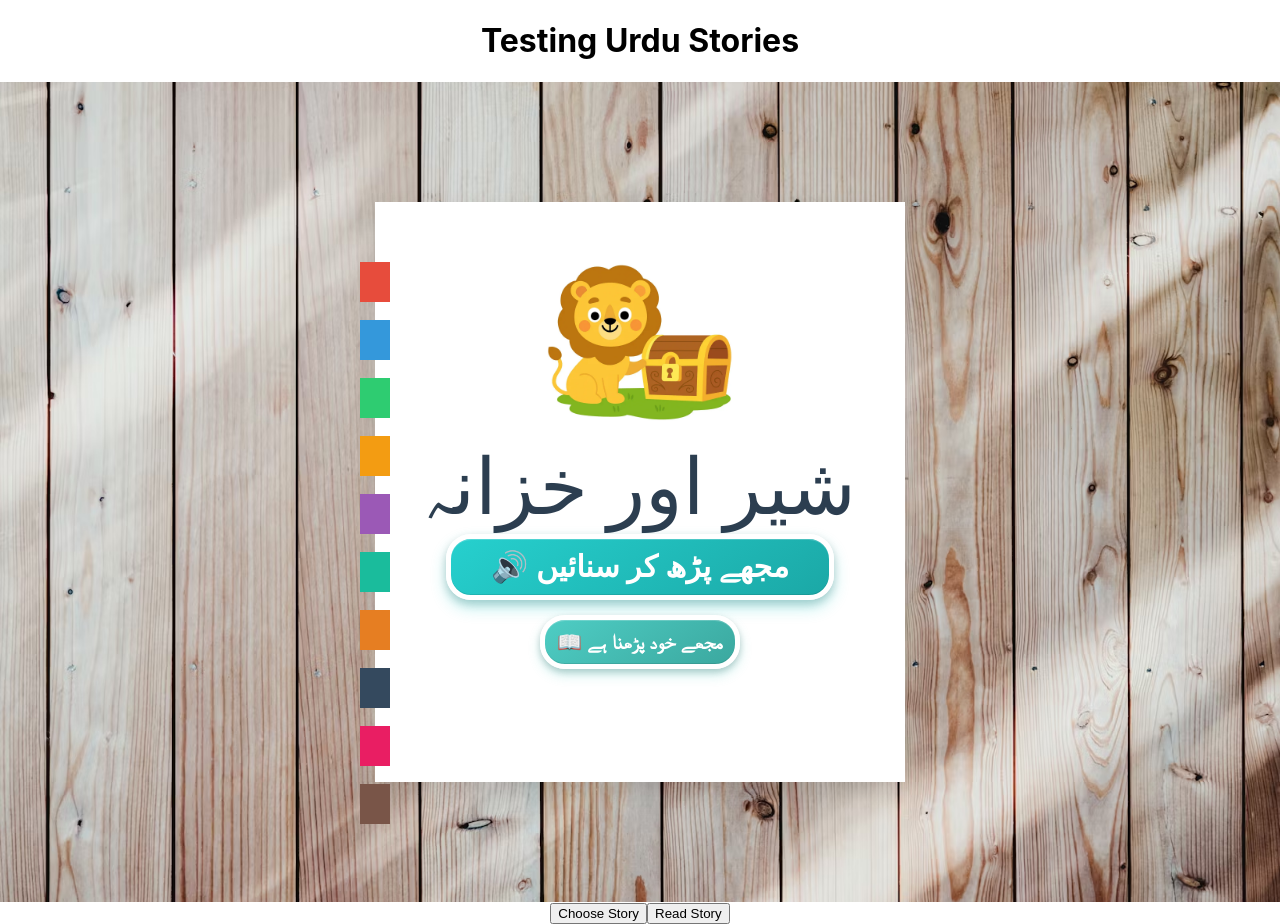
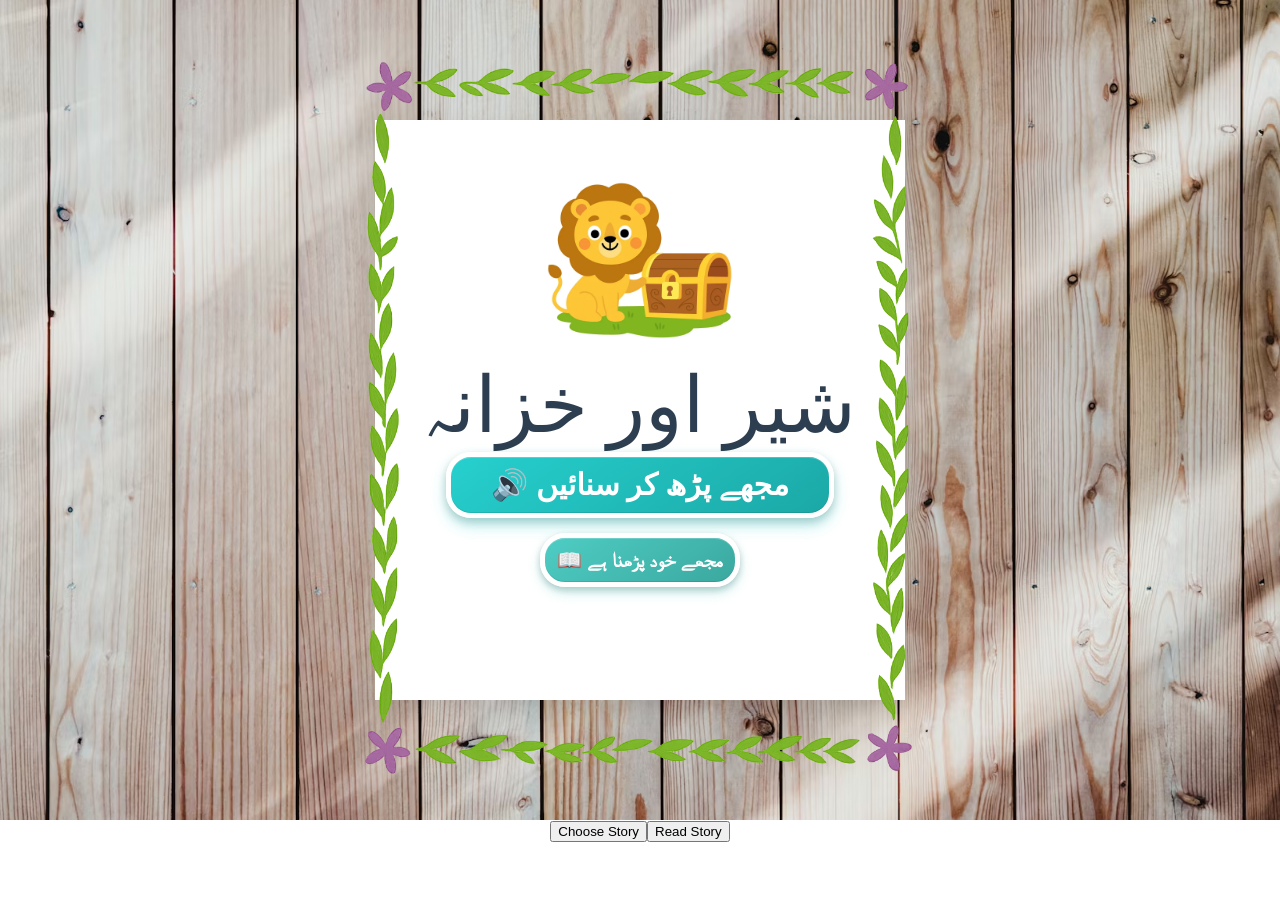
Before and after one commit to rahi-amd/react-learn-app-1, a React (Create React App) app: page / in a window 1280 px wide. After the commit the page ends 881 px from the top, so only its background shows below. Built offline with nearby package versions, Linux system fonts and the light colour scheme; a web font is replaced by a local one.

Commit message:
Add border with button broders

```diff
--- a/src/App.js
+++ b/src/App.js
@@ -7,7 +7,6 @@ function App() {
   const [currentView, setCurrentView] = useState('selector');
   return (
     <div className="App">
-      <h1>Testing Urdu Stories</h1>
       {currentView === 'selector' && <StorySelector/>}
       {currentView === 'reader' && <StoryReader/>}
 
--- a/src/StorySelector.css
+++ b/src/StorySelector.css
@@ -148,29 +148,14 @@ transform: translateY(-1px);
   position: relative;
   box-shadow: 0 8px 20px rgba(0, 0, 0, 0.1);
   transition: all 0.3s ease;
-  /* All border-related properties removed */
 }
-.page-tabs {
+.border-overlay {
   position: absolute;
-  left: -15px;
-  top: 60px;
-  display: flex;
-  flex-direction: column;
-  gap: 18px;
-
+  top: -63px;
+  left: -20px;
+  width: calc(100% + 35px);
+  height: calc(109% + 50px);
+  pointer-events: none;
+  z-index: 10;
+  object-fit: contain
 }
-.page-tab {
-  width: 30px;
-  height: 40px;
-  border-radius: 0;
-}
-.page-tab:nth-child(1) { background-color: #e74c3c; }
-.page-tab:nth-child(2) { background-color: #3498db; }
-.page-tab:nth-child(3) { background-color: #2ecc71; }
-.page-tab:nth-child(4) { background-color: #f39c12; }
-.page-tab:nth-child(5) { background-color: #9b59b6; }
-.page-tab:nth-child(6) { background-color: #1abc9c; }
-.page-tab:nth-child(7) { background-color: #e67e22; }
-.page-tab:nth-child(8) { background-color: #34495e; }
-.page-tab:nth-child(9) { background-color: #e91e63; }
-.page-tab:nth-child(10) { background-color: #795548; }
--- a/src/StorySelector.js
+++ b/src/StorySelector.js
@@ -1,25 +1,15 @@
 import './StorySelector.css';
 import skyBackground from './assets/images/sky-background-1.jpg';
 import lionTreasure from './assets/images/lion-treasure.png';
+import decorativeBorder from './assets/images/decorative-border.png';
 
 
 function StorySelector(){
     return (
         <div className="story-selector"
             style={{ backgroundImage: `url(${skyBackground})` }}>
+            <img src={decorativeBorder} className="border-overlay" alt="decorative border" />
             <div className="story-card">
-                <div className="page-tabs">
-            <div className="page-tab"></div>
-            <div className="page-tab"></div>
-            <div className="page-tab"></div>
-            <div className="page-tab"></div>
-            <div className="page-tab"></div>
-            <div className="page-tab"></div>
-            <div className="page-tab"></div>
-            <div className="page-tab"></div>
-            <div className="page-tab"></div>
-            <div className="page-tab"></div>
-            </div>
                 <div className="story-illustration">
                     <div className="image-area">
                         <img src={lionTreasure} alt="Lion and Treasure" className="story-image" />
```
